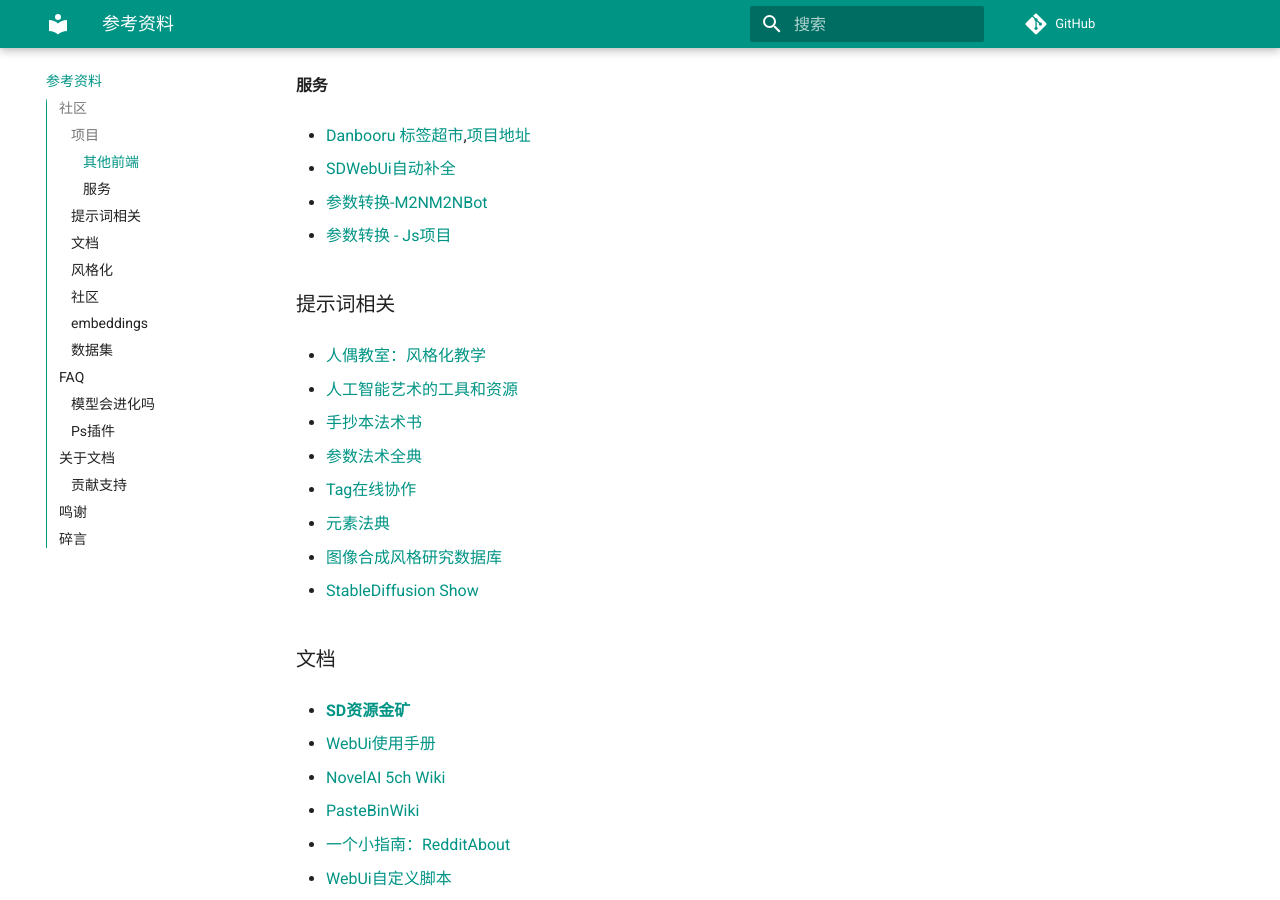
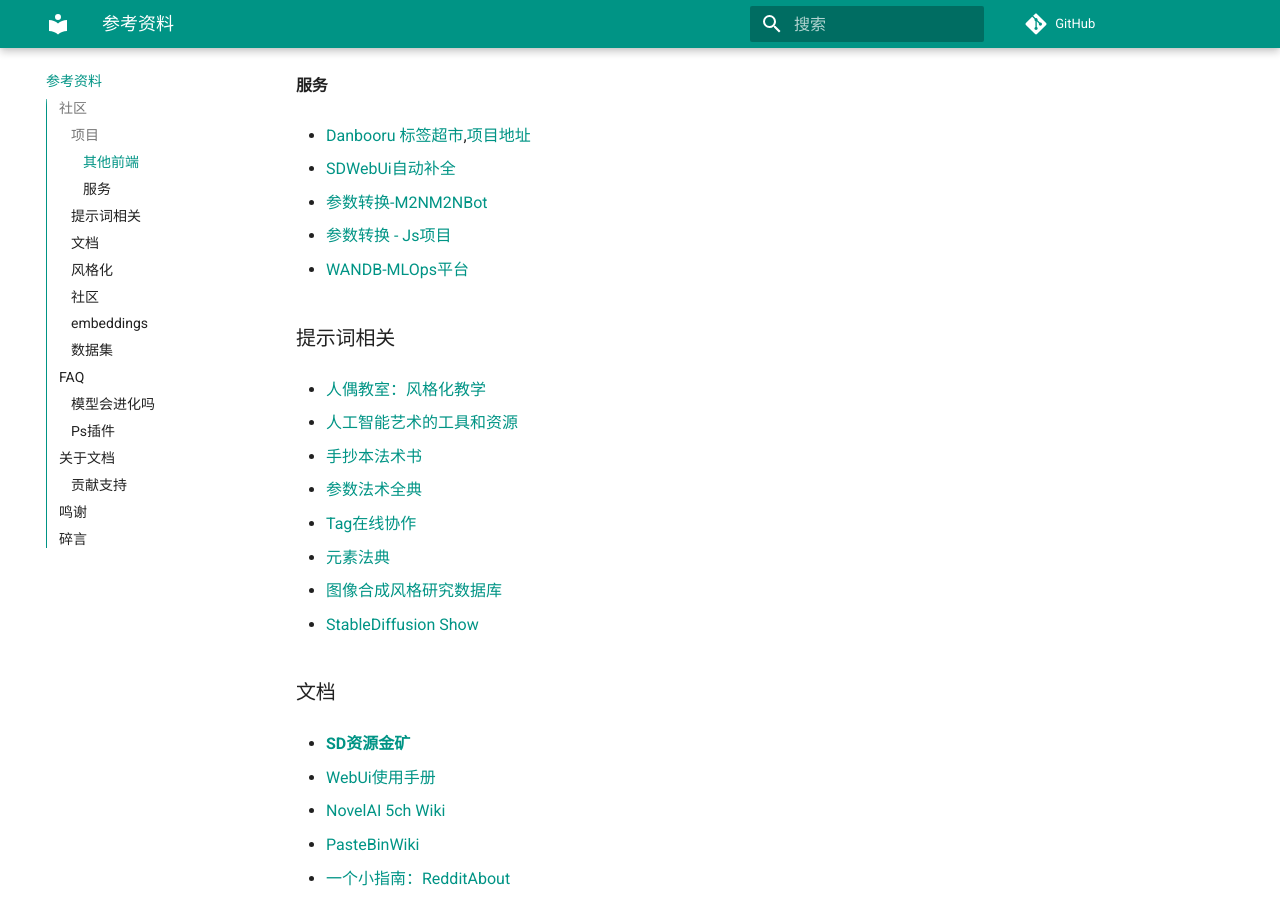
Before and after one commit to sudoskys/StableDiffusionBook, an MkDocs documentation site: the page built from docs/7_landing.md, in a window 1280 px wide and 900 px high, scrolled down 442 px. Built offline with MkDocs 1.6.1 and Material for MkDocs 9.7.7, drawn with Linux system fonts in a browser that asks for light colours; comment, search, counter and statistics services are not loaded.

Commit message:
实战指南

```diff
--- a/docs/7_landing.md
+++ b/docs/7_landing.md
@@ -23,6 +23,7 @@
 
 - [参数转换 - Js项目](https://naisd5ch.github.io/novel-ai-5ch-wiki-js/)
 
+- [WANDB-MLOps平台](https://wandb.ai/site)
 
 ### 提示词相关
 
```
Also changed, not shown: docs/5_drawing.md (+3 -1 lines).
